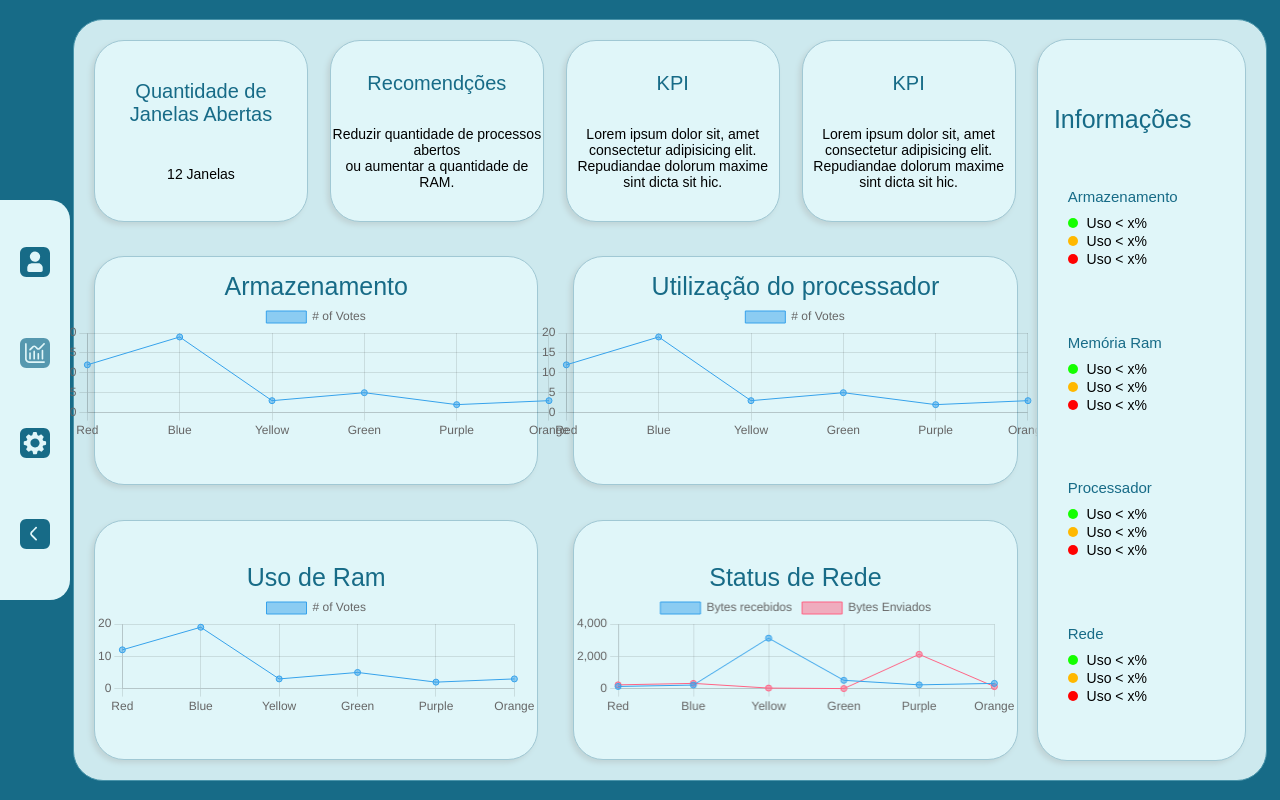
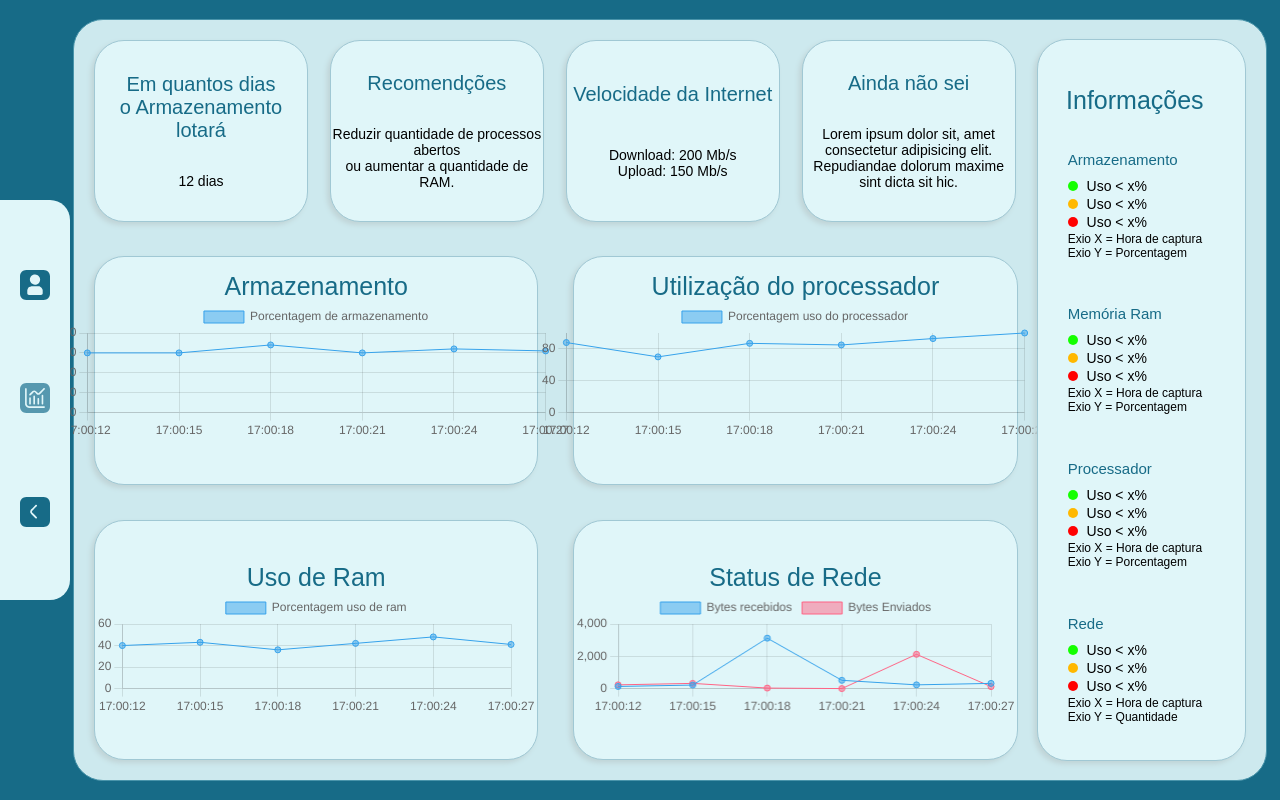
Before and after one commit to Security-Wings-inc/Web-Wing-Squad, a website: page public/Dashboards/adminAcessPages/DashboardAdminAcess.html in a window 1280 px wide. Drawn offline with nearby package versions, Linux system fonts and the light colour scheme; a web font is replaced by a local one.

Commit message:
Nova tela para o Admin da Security Wings e Correção scroll outras telas

```diff
--- a/public/Dashboards/adminAcessPages/DashboardAdminAcess.html
+++ b/public/Dashboards/adminAcessPages/DashboardAdminAcess.html
@@ -1,5 +1,6 @@
 <!DOCTYPE html>
 <html lang="pt-br">
+
 <head>
   <meta charset="UTF-8">
   <meta name="viewport" content="width=device-width, initial-scale=1.0">
@@ -17,9 +18,10 @@
     <div class="lista">
 
       <ul class="listaHeader">
-            <li><a href="./PerfilAdmin.html"><img src="../assetsDashboard/PerfilIcon.svg" alt=""></a></li>
-            <li><a href="./DashboardAdminAcess.html"><img style="filter: brightness(0) saturate(100%) invert(59%) sepia(44%) saturate(422%) hue-rotate(149deg) brightness(86%) contrast(86%);" src="../assetsDashboard/DashIcon.svg" alt=""></a></li>
-            <li><a href="./MenagentmentAdmin.html"><img src="../assetsDashboard/ChaveIcon.svg" alt=""></a></li>
+        <li><a href="../userAcessPages/PerfilUser.html"><img src="../assetsDashboard/PerfilIcon.svg" alt=""></a></li>
+        <li><a href="../userAcessPages/DashboardUserAcess.html"><img
+              style="filter: brightness(0) saturate(100%) invert(59%) sepia(44%) saturate(422%) hue-rotate(149deg) brightness(86%) contrast(86%);"
+              src="../assetsDashboard/DashIcon.svg" alt=""></a></li>
         <li><a href="../../Index.html"><img src="../assetsDashboard/SairIcon.svg" alt=""></a></li>
       </ul>
 
@@ -33,8 +35,8 @@
         <div class="containerEsquerdo">
           <div class="containerCards">
             <div class="card">
-                            <h2>Quantidade de <br> Janelas Abertas</h2>
-                            <p>12 Janelas</p>
+              <h2>Em quantos dias <br> o Armazenamento lotará</h2>
+              <p>12 dias</p>
             </div>
             <div class="card">
               <h2>Recomendções</h2>
@@ -43,12 +45,12 @@
               </p>
             </div>
             <div class="card">
-                            <h2>KPI</h2>
-                            <p>Lorem ipsum dolor sit, amet consectetur adipisicing elit. <br>
-                                Repudiandae dolorum maxime sint dicta sit hic.
+              <h2>Velocidade da Internet</h2>
+              <p>Download: 200 Mb/s <br>
+                Upload: 150 Mb/s
             </div>
             <div class="card">
-                            <h2>KPI</h2>
+              <h2>Ainda não sei</h2>
               <p>Lorem ipsum dolor sit, amet consectetur adipisicing elit. <br>
                 Repudiandae dolorum maxime sint dicta sit hic.
             </div>
@@ -96,30 +98,53 @@
             <h2 style="margin-top: 20px;">Informações</h2>
             <div class="info">
               <h2 style="font-size: 15px; margin-bottom: 10px;">Armazenamento</h2>
-                               <span style="margin-bottom: 2px;"><img class="bola" src="../assetsDashboard/Verde.svg" alt=""> Uso < x%</span>
-                               <span style="margin-bottom: 2px;"><img class="bola" src="../assetsDashboard/Amarelo.svg" alt=""> Uso < x%</span>
-                               <span style="margin-bottom: 2px;"><img class="bola" src="../assetsDashboard/Vermelho.svg" alt=""> Uso < x%</span>
+              <span style="margin-bottom: 2px;"><img class="bola" src="../assetsDashboard/Verde.svg" alt=""> Uso <
+                  x%</span>
+                  <span style="margin-bottom: 2px;"><img class="bola" src="../assetsDashboard/Amarelo.svg" alt=""> Uso <
+                      x%</span>
+                      <span style="margin-bottom: 2px;"><img class="bola" src="../assetsDashboard/Vermelho.svg" alt="">
+                        Uso < x%</span>
+                        <p style="font-size: 12px;">Exio X =  Hora de captura</p>
+                        <p style="font-size: 12px;">Exio Y =  Porcentagem</p>
+
             </div>
 
             <div class="info">
               <h2 style="font-size: 15px; margin-bottom: 10px;">Memória Ram</h2>
-                               <span style="margin-bottom: 2px;"><img class="bola" src="../assetsDashboard/Verde.svg" alt=""> Uso < x%</span>
-                               <span style="margin-bottom: 2px;"><img class="bola" src="../assetsDashboard/Amarelo.svg" alt=""> Uso < x%</span>
-                               <span style="margin-bottom: 2px;"><img class="bola" src="../assetsDashboard/Vermelho.svg" alt=""> Uso < x%</span>
+              <span style="margin-bottom: 2px;"><img class="bola" src="../assetsDashboard/Verde.svg" alt=""> Uso <
+                x%</span>
+                <span style="margin-bottom: 2px;"><img class="bola" src="../assetsDashboard/Amarelo.svg" alt=""> Uso <
+                  x%</span>
+                  <span style="margin-bottom: 2px;"><img class="bola" src="../assetsDashboard/Vermelho.svg" alt="">
+                    Uso < x%</span>
+                    <p style="font-size: 12px;">Exio X =  Hora de captura</p>
+                    <p style="font-size: 12px;">Exio Y =  Porcentagem</p>
             </div>
 
             <div class="info">
               <h2 style="font-size: 15px; margin-bottom: 10px;">Processador</h2>
-                               <span style="margin-bottom: 2px;"><img class="bola" src="../assetsDashboard/Verde.svg" alt=""> Uso < x%</span>
-                               <span style="margin-bottom: 2px;"><img class="bola" src="../assetsDashboard/Amarelo.svg" alt=""> Uso < x%</span>
-                               <span style="margin-bottom: 2px;"><img class="bola" src="../assetsDashboard/Vermelho.svg" alt=""> Uso < x%</span>
+              <span style="margin-bottom: 2px;"><img class="bola" src="../assetsDashboard/Verde.svg" alt=""> Uso <
+                  x%</span>
+                  <span style="margin-bottom: 2px;"><img class="bola" src="../assetsDashboard/Amarelo.svg" alt=""> Uso <
+                      x%</span>
+                      <span style="margin-bottom: 2px;"><img class="bola" src="../assetsDashboard/Vermelho.svg" alt="">
+                        Uso < x%</span>
+                        <p style="font-size: 12px;">Exio X =  Hora de captura</p>
+                        <p style="font-size: 12px;">Exio Y =  Porcentagem</p>
+
             </div>
 
             <div class="info">
               <h2 style="font-size: 15px; margin-bottom: 10px;">Rede</h2>
-                               <span style="margin-bottom: 2px;"><img class="bola" src="../assetsDashboard/Verde.svg" alt=""> Uso < x%</span>
-                               <span style="margin-bottom: 2px;"><img class="bola" src="../assetsDashboard/Amarelo.svg" alt=""> Uso < x%</span>
-                               <span style="margin-bottom: 2px;"><img class="bola" src="../assetsDashboard/Vermelho.svg" alt=""> Uso < x%</span>
+
+              <span style="margin-bottom: 2px;"><img class="bola" src="../assetsDashboard/Verde.svg" alt=""> Uso <
+                  x%</span>
+                  <span style="margin-bottom: 2px;"><img class="bola" src="../assetsDashboard/Amarelo.svg" alt=""> Uso <
+                      x%</span>
+                      <span style="margin-bottom: 2px;"><img class="bola" src="../assetsDashboard/Vermelho.svg" alt="">
+                        Uso < x%</span>
+                        <p style="font-size: 12px;">Exio X =  Hora de captura</p>
+                        <p style="font-size: 12px;">Exio Y =  Quantidade</p>
             </div>
           </div>
         </div>
@@ -136,6 +161,7 @@
   <footer></footer>
 
 </body>
+
 </html>
 
 <script>
@@ -146,10 +172,10 @@
   new Chart(ctx, {
     type: 'line',
     data: {
-        labels: ['Red', 'Blue', 'Yellow', 'Green', 'Purple', 'Orange'],
+      labels: ['17:00:12', '17:00:15', '17:00:18', '17:00:21', '17:00:24', '17:00:27'],
       datasets: [{
-          label: '# of Votes',
-          data: [12, 19, 3, 5, 2, 3],
+        label: 'Porcentagem de armazenamento',
+        data: [30, 30, 34, 30, 32, 31],
         borderWidth: 1
       }]
     },
@@ -172,10 +198,10 @@
   new Chart(ctx2, {
     type: 'line',
     data: {
-        labels: ['Red', 'Blue', 'Yellow', 'Green', 'Purple', 'Orange'],
+      labels: ['17:00:12', '17:00:15', '17:00:18', '17:00:21', '17:00:24', '17:00:27'],
       datasets: [{
-          label: '# of Votes',
-          data: [12, 19, 3, 5, 2, 3],
+        label: 'Porcentagem uso do processador',
+        data: [88, 70, 87, 85, 93, 100],
         borderWidth: 1
       }],
 
@@ -198,10 +224,10 @@
   new Chart(ctx3, {
     type: 'line',
     data: {
-        labels: ['Red', 'Blue', 'Yellow', 'Green', 'Purple', 'Orange'],
+      labels: ['17:00:12', '17:00:15', '17:00:18', '17:00:21', '17:00:24', '17:00:27'],
       datasets: [{
-          label: '# of Votes',
-          data: [12, 19, 3, 5, 2, 3],
+        label: 'Porcentagem uso de ram',
+        data: [40, 43, 36, 42, 48, 41],
         borderWidth: 1
       }]
     },
@@ -222,7 +248,7 @@
   new Chart(ctx4, {
     type: 'line',
     data: {
-        labels: ['Red', 'Blue', 'Yellow', 'Green', 'Purple', 'Orange'],
+      labels: ['17:00:12', '17:00:15', '17:00:18', '17:00:21', '17:00:24', '17:00:27'],
       datasets: [{
         label: 'Bytes recebidos',
         data: [132, 219, 3123, 512, 232, 322],
--- a/public/Dashboards/cssDashboard/dashboard.css
+++ b/public/Dashboards/cssDashboard/dashboard.css
@@ -5,6 +5,11 @@
 *{
     margin: 0;
     padding: 0;
+}
+
+body{
+    scrollbar-width: thin;
+    scrollbar-color: #176B87 #E0F6F9 ;
 }
 
 .contentContainer{
--- a/public/Dashboards/cssDashboard/dashboardAdmin.css
+++ b/public/Dashboards/cssDashboard/dashboardAdmin.css
@@ -4,6 +4,11 @@
 *{
     margin: 0;
     padding: 0;
+}
+
+body{
+    scrollbar-width: thin;
+    scrollbar-color: #176B87 #E0F6F9 ;
 }
 
 .contentContainer{
@@ -80,7 +85,7 @@
     color: #E0F6F9;
     font-size: 30px;
     font-weight: 200;
-   margin-left: 10%;
+    margin-left: 10%;
 
 }
 
--- a/public/Dashboards/cssDashboard/dashboardUser.css
+++ b/public/Dashboards/cssDashboard/dashboardUser copy.css
@@ -4,6 +4,11 @@
 *{
     margin: 0;
     padding: 0;
+}
+
+body{
+    scrollbar-width: thin;
+    scrollbar-color: #176B87 #E0F6F9 ;
 }
 
 .contentContainer{
--- /dev/null
+++ b/public/Dashboards/cssDashboard/managerPage.css
@@ -0,0 +1,167 @@
+@import url('https://fonts.googleapis.com/css2?family=Viga&display=swap');
+@import url('https://fonts.googleapis.com/css2?family=Yaldevi:wght@200..700&display=swap');
+
+*{
+    margin: 0;
+    padding: 0;
+}
+
+body{
+    scrollbar-width: thin;
+    scrollbar-color: #176B87 #E0F6F9 ;
+}
+
+.contentContainer{
+    display: flex;
+    flex-direction: row;
+    justify-content: center;
+    align-items: center;
+    width: 100vw;
+    height: 100vh;
+    background-color: #176B87;
+
+}
+
+
+.containerMeio{
+    display: flex;
+    flex-direction: column;
+    justify-content: space-evenly;
+    align-items: center;
+    margin-left: 50px;
+    width: 90%;
+    height: 90%;
+    border-radius: 30px;
+    background-color: #24748d;
+
+}
+
+
+.containerTitle{
+    display: flex;
+    flex-direction: row;
+    justify-content: space-between;
+    width: 97%;;
+    margin-top: 100px;
+
+}
+
+.containerTitle button{
+    background: none;
+    border: none;
+}
+
+.containerTitle button:hover{
+    filter: brightness(80%) saturate(100%) invert(59%) sepia(44%) saturate(422%) hue-rotate(149deg) brightness(86%) contrast(86%);
+}
+
+
+.containerInfo{
+
+    border-radius: 30px;
+    background-color: #E0F6F9;
+    height: 60%;
+    width: 93%;
+    display: grid;
+    grid-template-columns: repeat(auto-fit, minmax(180px, 1fr));
+    gap: 20px;
+    padding: 30px;
+    overflow-y: auto;
+}
+
+.icons{
+    display: flex;
+    flex-direction: row;
+    /* border: 1px red solid; */
+    align-items: center;
+    width: 400px;
+    justify-content: space-between;
+}
+.titulo{
+    width: fit-content;
+    text-align: center;
+    font-family: "Viga", sans-serif;
+    color: #E0F6F9;
+    font-size: 40px;
+    font-weight: 200;
+    text-align: center;
+    /* margin:100px 10px 10px 10px; */
+}
+
+.btIcon{
+    width: 40px;
+}
+
+.inputPesquisa{
+    height: 40px;
+    border-radius: 30px;
+    border: none;
+    background-color: #E0F6F9;
+    width: 300px;
+    padding-left: 10px;
+
+    font-family: "Yaldevi", sans-serif;
+    color:  #176B87;
+    font-size: 14px;
+}
+
+
+
+.tile{
+    display: flex;
+    flex-direction: column;
+    justify-content: center;
+    align-items: center;
+    padding: 20px 0px;
+    /* margin: 30px; */
+    background-color: #E0F6F9;
+    border: solid 1px #176b87;
+    border-radius: 30px;
+    box-shadow: 10px 10px 8px -4px #b1c2c8;
+    width: 180px;
+    height: fit-content;
+
+
+    font-family: "Yaldevi", sans-serif;
+    color:  #176B87;
+    font-size: 10px;
+    font-weight:700;
+}
+
+.tile:hover{
+    background-color: #d0f6fd;
+}
+
+.tile img{
+    width: 100px;
+    height: 100px;
+    margin-bottom: 10px;
+}
+
+
+
+.labelInfo{
+    margin-left: 10px;
+    font-family: "Yaldevi", sans-serif;
+    color:  #176B87;
+    font-weight:700;
+    font-style: normal;
+}
+
+.infosBg{
+    display: flex;
+    width: 300px;
+    border: #c6e5e9 2px solid;
+    padding: 10px;
+    border-radius: 30px;
+    margin:10px 00px;
+}
+
+
+.botao{
+    border-radius: 30px;
+    border: none;
+    width: 350px;
+    height: 150px;
+    background-color: #176B87;
+}
--- a/public/css/Sobrenos.css
+++ b/public/css/Sobrenos.css
@@ -1,6 +1,12 @@
 .main{
     margin-bottom: 100px;
 }
+
+body{
+    scrollbar-width: thin;
+    scrollbar-color: #176B87 #E0F6F9 ;
+}
+
 .historia{
     /* width: 100%; */
     display: flex;
--- a/public/css/cadastro.css
+++ b/public/css/cadastro.css
@@ -1,4 +1,9 @@
 @import url('https://fonts.googleapis.com/css2?family=Viga&display=swap');
+
+body{
+    scrollbar-width: thin;
+    scrollbar-color: #176B87 #E0F6F9 ;
+}
 
 .background-cadastro{
     width: 100%;
--- a/public/css/index.css
+++ b/public/css/index.css
@@ -8,6 +8,12 @@
     width: 90%;
     display: flex;
     align-items: center;
+}
+
+
+body{
+    scrollbar-width: thin;
+    scrollbar-color: #176B87 #E0F6F9 ;
 }
 
 .meioImg{
--- a/public/css/login.css
+++ b/public/css/login.css
@@ -1,4 +1,10 @@
 @import url('https://fonts.googleapis.com/css2?family=Viga&display=swap');
+
+body{
+    scrollbar-width: thin;
+    scrollbar-color: #176B87 #E0F6F9 ;
+}
+
 
 .background-login{
     width: 100%;
```
Also changed, not shown: public/Dashboards/managerAcessPages/ManagerPage.html (added, +167 -0 lines), public/Dashboards/assetsDashboard/AirportChart.svg (added), public/Dashboards/assetsDashboard/AzSort.svg (added), public/Dashboards/assetsDashboard/Lupa.svg (added). Lines whose indentation alone changed are shown as unchanged.
